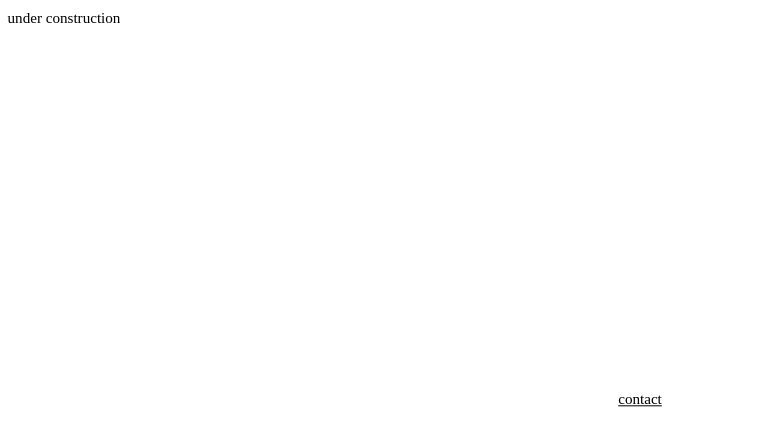
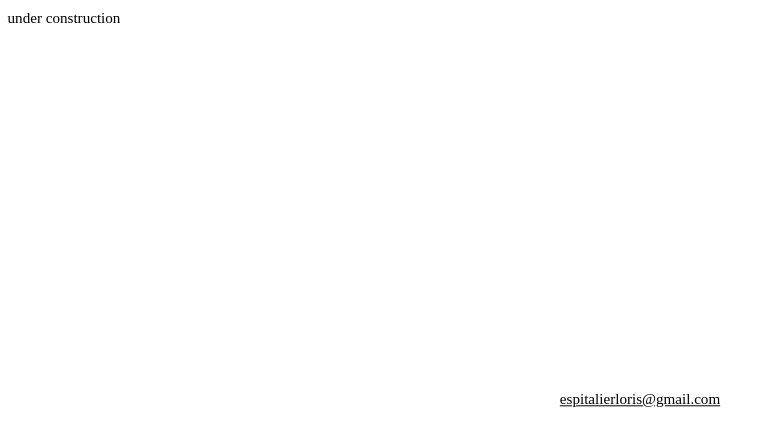
Before and after one commit to lorisespitalier/lorisespitalier, a plain HTML site: page index.html in a window 1280 px wide. Shown: the whole page, without its empty margins (0-776 px from the left). Drawn offline with Linux system fonts and the light colour scheme.

Commit message:
Update index.html
contact info

```diff
--- a/index.html
+++ b/index.html
@@ -10,7 +10,6 @@
 <body>
   <p>under construction</p>
   <div class="box">
-  <a href="https://www.instagram.com/espitalierloris/">contact</a>
-</div>
+<a href="mailto:espitalierloris@gmail.com">espitalierloris@gmail.com</a></div>
 </body>
 </html>
```
